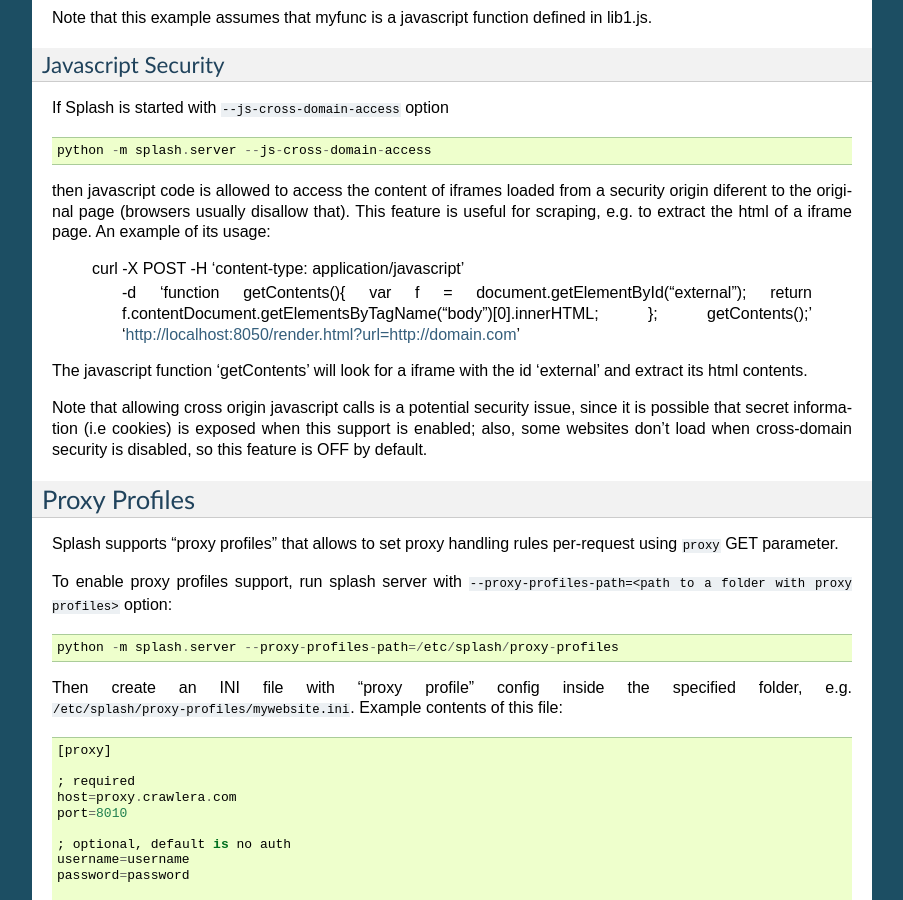
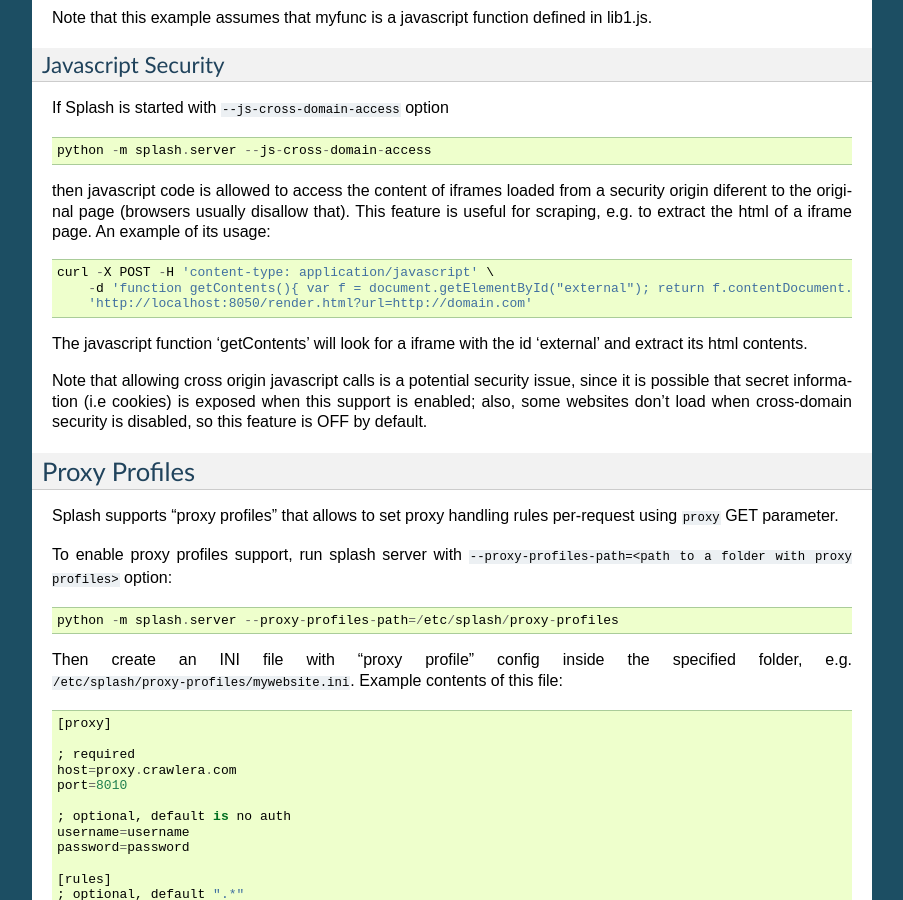
Before and after one commit to scrapinghub/splash, a Sphinx documentation site: the page built from docs/index.rst, in a window 1280 px wide and 900 px high, scrolled down 5870 px. Shown: the whole window, without its empty margins (198-1101 px from the left). Built offline with Sphinx 7.4.7, drawn with Linux system fonts in a browser that asks for light colours.

```diff
--- a/docs/index.rst
+++ b/docs/index.rst
@@ -384,7 +384,7 @@ If Splash is started with ``--js-cross-domain-access`` option
 then javascript code is allowed to access the content of iframes
 loaded from a security origin diferent to the original page (browsers usually
 disallow that). This feature is useful for scraping, e.g. to extract the
-html of a iframe page. An example of its usage:
+html of a iframe page. An example of its usage::
 
     curl -X POST -H 'content-type: application/javascript' \
         -d 'function getContents(){ var f = document.getElementById("external"); return f.contentDocument.getElementsByTagName("body")[0].innerHTML; }; getContents();' \
```
